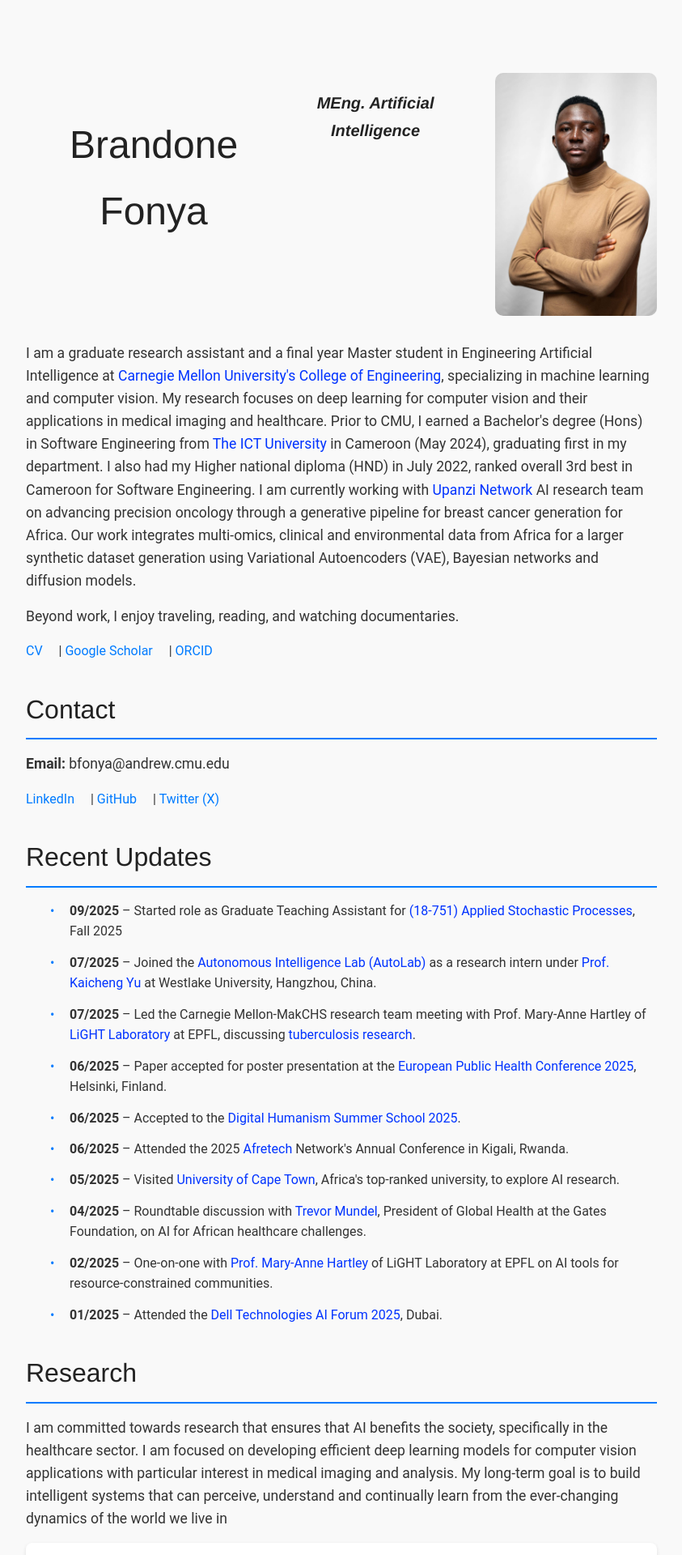
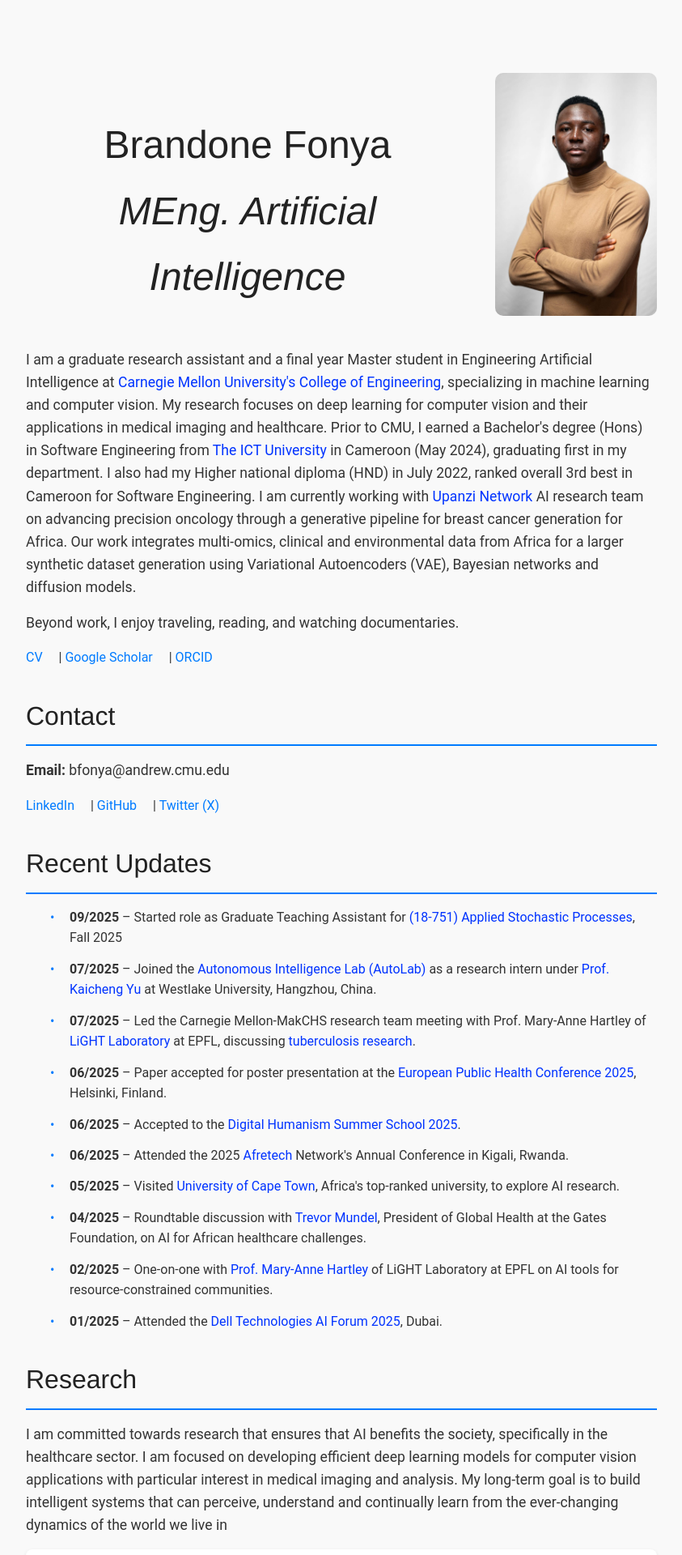
Before and after one commit to FonyaBrandone/FonyaBrandone.github.io, a Jekyll site: the page built from index.md, in a window 1280 px wide. Shown: the top 1920 px of the page at 81% size, without its empty margins (218-1061 px from the left). Built offline with Jekyll 4.4.1, drawn with Linux system fonts in a browser that asks for light colours.

Commit message:
Update header

```diff
--- a/index.md
+++ b/index.md
@@ -10,7 +10,7 @@ description: Brandone Fonya's website
 
 <div class="container">
   <header class="header">
-    <h1>Brandone Fonya <br> <h3><i>MEng. Artificial Intelligence</i></h3></h1>
+    <h1>Brandone Fonya <br><i>MEng. Artificial Intelligence</i></h1>
     <img src="/static/profile.jpg" alt="Brandone Fonya" class="profile-img"/>
   </header>
 
```
